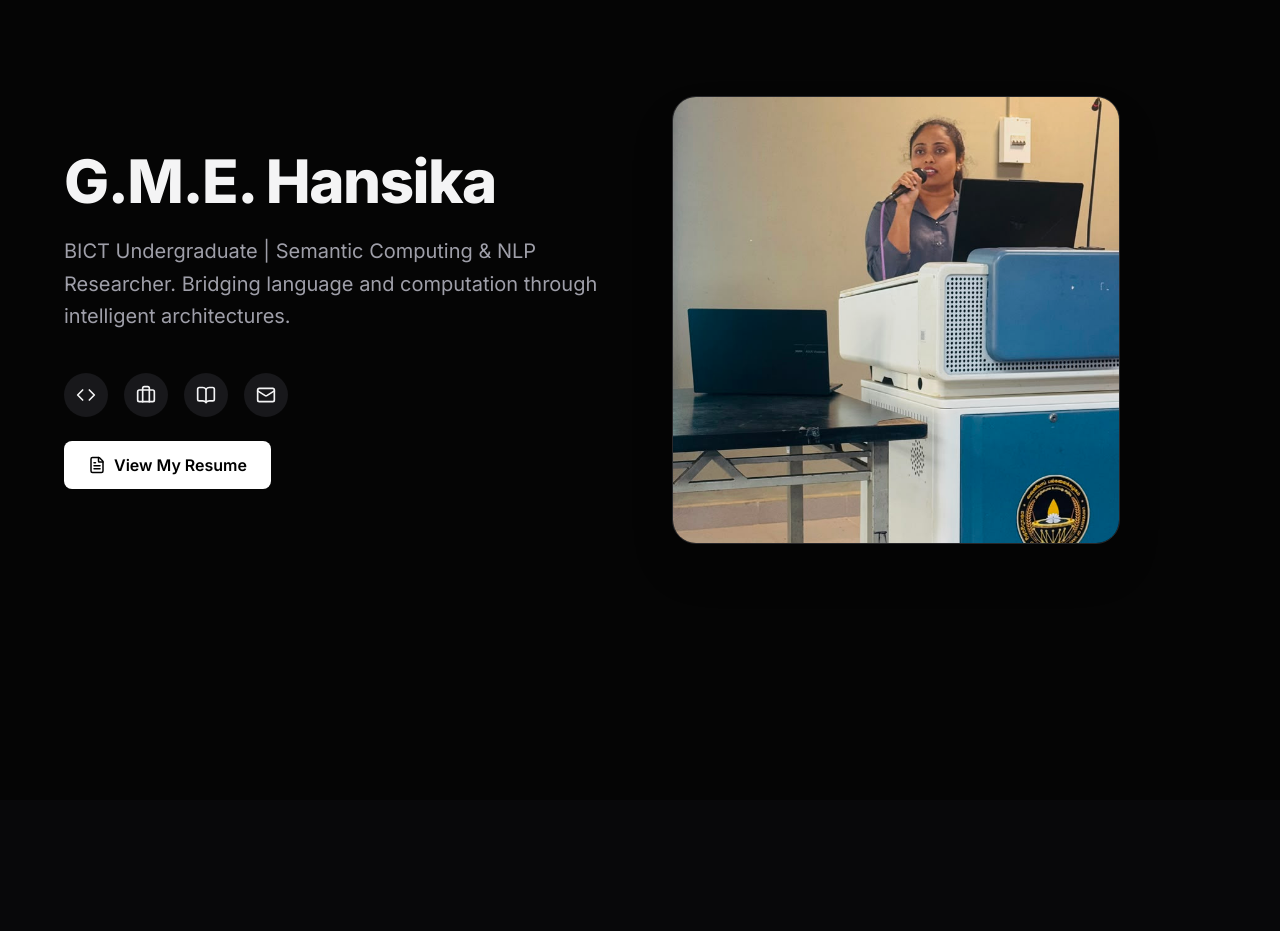
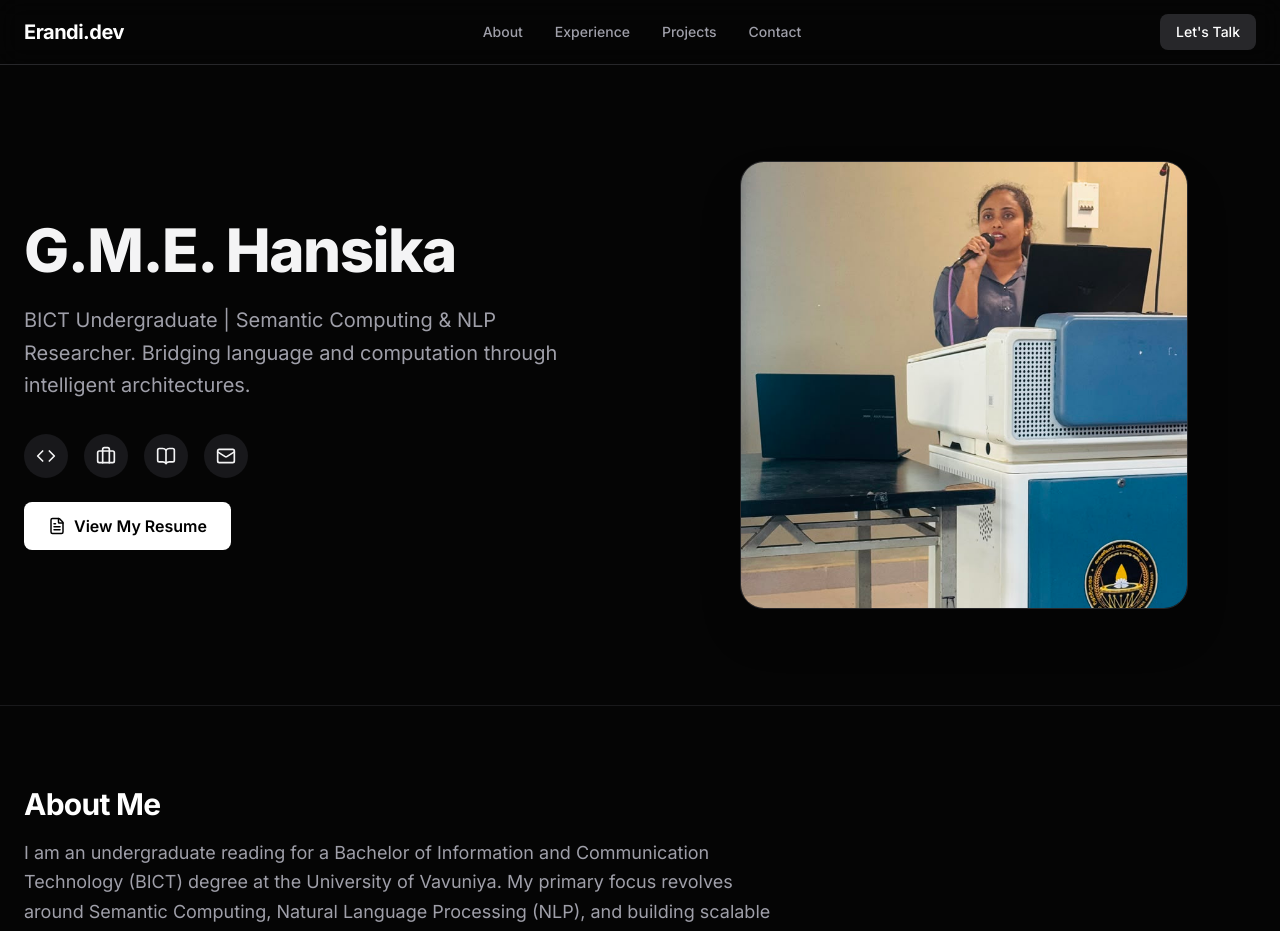
Before and after one commit to Erandi-Hans/Erandi-Hansika-Portfolio, a Next.js app: page / in a window 1280 px wide. Shown: the top 931 px of the page. Before the commit the page ends 800 px from the top, so only its background shows below. Built offline with nearby package versions, Linux system fonts and the light colour scheme.

Commit message:
feat: add navbar, about, and hero components

```diff
--- /dev/null
+++ b/src/app/components/About.tsx
@@ -0,0 +1,15 @@
+export default function About() {
+    return (
+        <section id="about" className="max-w-7xl mx-auto px-6 py-20 border-t border-zinc-800/60">
+            <div className="space-y-4 max-w-3xl">
+                <h2 className="text-3xl font-bold tracking-tight text-white">About Me</h2>
+                <p className="text-zinc-400 text-lg leading-relaxed">
+                    I am an undergraduate reading for a Bachelor of Information and Communication Technology (BICT) degree at the University of Vavuniya. My primary focus revolves around Semantic Computing, Natural Language Processing (NLP), and building scalable full-stack applications using modern architectures.
+                </p>
+                <p className="text-zinc-400 text-lg leading-relaxed">
+                    Alongside my academic and research journey at the IYKONS Industry Research Park, I actively participate in university committees, leadership initiatives, and collaborative software development.
+                </p>
+            </div>
+        </section>
+    );
+}
--- /dev/null
+++ b/src/app/components/Hero.tsx
@@ -0,0 +1,68 @@
+"use client";
+import { useState, useEffect } from "react";
+import { motion, AnimatePresence } from "framer-motion";
+import { Code, Briefcase, BookOpen, FileText, Mail } from 'lucide-react';
+
+const images = ["/img/p1 (2).jpeg", "/img/p2.jpeg", "/img/p3.jpeg", "/img/p5.jpeg"];
+
+export default function Hero() {
+    const [index, setIndex] = useState(0);
+
+    useEffect(() => {
+        const timer = setInterval(() => {
+            setIndex((prev) => (prev + 1) % images.length);
+        }, 4000);
+        return () => clearInterval(timer);
+    }, []);
+
+    return (
+        <section className="max-w-7xl mx-auto px-6 grid grid-cols-1 md:grid-cols-2 gap-16 items-center min-h-[80vh] py-12">
+            {/* Text Content */}
+            <div className="space-y-6">
+                <h1 className="text-5xl md:text-6xl font-extrabold tracking-tight">G.M.E. Hansika</h1>
+                <p className="text-zinc-400 text-lg md:text-xl leading-relaxed">
+                    BICT Undergraduate | Semantic Computing & NLP Researcher.
+                    Bridging language and computation through intelligent architectures.
+                </p>
+
+                {/* Social Links */}
+                <div className="flex gap-4 pt-2">
+                    <a href="https://github.com/Erandi-Hans" target="_blank" className="p-3 bg-zinc-900 rounded-full hover:bg-zinc-800 transition">
+                        <Code size={20} />
+                    </a>
+                    <a href="https://www.linkedin.com/in/erandi-hansika-a286ab225" target="_blank" className="p-3 bg-zinc-900 rounded-full hover:bg-zinc-800 transition">
+                        <Briefcase size={20} />
+                    </a>
+                    <a href="https://medium.com/@erandi2287hansika" target="_blank" className="p-3 bg-zinc-900 rounded-full hover:bg-zinc-800 transition">
+                        <BookOpen size={20} />
+                    </a>
+                    <a href="mailto:erandi2287hansika@gmail.com" className="p-3 bg-zinc-900 rounded-full hover:bg-zinc-800 transition">
+                        <Mail size={20} />
+                    </a>
+                </div>
+
+                {/* CV Button */}
+                <div>
+                    <a href="/my-cv.pdf" target="_blank" className="inline-flex items-center gap-2 px-6 py-3 bg-white text-black font-semibold rounded-lg hover:bg-zinc-200 transition">
+                        <FileText size={18} /> View My Resume
+                    </a>
+                </div>
+            </div>
+
+            {/* Carousel Image */}
+            <div className="relative w-full aspect-square max-w-md mx-auto overflow-hidden rounded-3xl border border-zinc-800 shadow-2xl">
+                <AnimatePresence mode="wait">
+                    <motion.img
+                        key={images[index]}
+                        src={images[index]}
+                        initial={{ opacity: 0 }}
+                        animate={{ opacity: 1 }}
+                        exit={{ opacity: 0 }}
+                        transition={{ duration: 0.8 }}
+                        className="w-full h-full object-cover"
+                    />
+                </AnimatePresence>
+            </div>
+        </section>
+    );
+}
--- /dev/null
+++ b/src/app/components/Navbar.tsx
@@ -0,0 +1,25 @@
+import Link from "next/link";
+
+export default function Navbar() {
+    return (
+        <nav className="sticky top-0 z-50 bg-[#050505]/80 backdrop-blur-md border-b border-zinc-800">
+            <div className="max-w-7xl mx-auto px-6 h-16 flex items-center justify-between">
+                <Link href="/" className="text-xl font-bold tracking-tight text-white">
+                    Erandi.dev
+                </Link>
+                <div className="hidden md:flex items-center gap-8 text-sm font-medium text-zinc-400">
+                    <Link href="#about" className="hover:text-white transition">About</Link>
+                    <Link href="#experience" className="hover:text-white transition">Experience</Link>
+                    <Link href="#projects" className="hover:text-white transition">Projects</Link>
+                    <Link href="#contact" className="hover:text-white transition">Contact</Link>
+                </div>
+                <Link
+                    href="#contact"
+                    className="px-4 py-2 bg-zinc-800 hover:bg-zinc-700 text-white text-sm font-medium rounded-lg transition"
+                >
+                    Let's Talk
+                </Link>
+            </div>
+        </nav>
+    );
+}
--- a/src/app/page.tsx
+++ b/src/app/page.tsx
@@ -1,72 +1,14 @@
-"use client";
-import { useState, useEffect } from "react";
-import { motion, AnimatePresence } from "framer-motion";
-import { Code, Briefcase, BookOpen, FileText, Mail } from 'lucide-react';
+import About from "./components/About";
+import Hero from "./components/Hero";
+import Navbar from "./components/Navbar";
 
-const images = ["/img/p1 (2).jpeg", "/img/p2.jpeg", "/img/p3.jpeg", "/img/p5.jpeg"];
 
 export default function Home() {
-  const [index, setIndex] = useState(0);
-
-  useEffect(() => {
-    const timer = setInterval(() => {
-      setIndex((prev) => (prev + 1) % images.length);
-    }, 4000);
-    return () => clearInterval(timer);
-  }, []);
-
   return (
-    <div className="min-h-screen bg-[#050505] text-zinc-100 p-10">
-      <main className="max-w-6xl mx-auto">
-        <section className="grid grid-cols-1 md:grid-cols-2 gap-16 items-center min-h-[70vh]">
-
-          {/* Text Content */}
-          <div className="space-y-6">
-            <h1 className="text-6xl font-extrabold tracking-tight">G.M.E. Hansika</h1>
-            <p className="text-zinc-400 text-xl leading-relaxed">
-              BICT Undergraduate | Semantic Computing & NLP Researcher.
-              Bridging language and computation through intelligent architectures.
-            </p>
-
-            {/* Social Links with Updated Icons */}
-            <div className="flex gap-4 pt-4">
-              <a href="https://github.com/Erandi-Hans" target="_blank" className="p-3 bg-zinc-900 rounded-full hover:bg-zinc-800 transition">
-                <Code size={20} />
-              </a>
-              <a href="https://www.linkedin.com/in/erandi-hansika-a286ab225" target="_blank" className="p-3 bg-zinc-900 rounded-full hover:bg-zinc-800 transition">
-                <Briefcase size={20} />
-              </a>
-              <a href="https://medium.com/@erandi2287hansika" target="_blank" className="p-3 bg-zinc-900 rounded-full hover:bg-zinc-800 transition">
-                <BookOpen size={20} />
-              </a>
-              <a href="mailto:erandi2287hansika@gmail.com" className="p-3 bg-zinc-900 rounded-full hover:bg-zinc-800 transition">
-                <Mail size={20} />
-              </a>
-            </div>
-
-            {/* CV Button */}
-            <a href="/my-cv.pdf" target="_blank" className="inline-flex items-center gap-2 px-6 py-3 bg-white text-black font-semibold rounded-lg hover:bg-zinc-200 transition">
-              <FileText size={18} /> View My Resume
-            </a>
-          </div>
-
-          {/* Carousel Image */}
-          <div className="relative w-full aspect-square max-w-md overflow-hidden rounded-3xl border border-zinc-800 shadow-2xl">
-            <AnimatePresence mode="wait">
-              <motion.img
-                key={images[index]}
-                src={images[index]}
-                initial={{ opacity: 0 }}
-                animate={{ opacity: 1 }}
-                exit={{ opacity: 0 }}
-                transition={{ duration: 0.8 }}
-                className="w-full h-full object-cover"
-              />
-            </AnimatePresence>
-          </div>
-
-        </section>
-      </main>
+    <div className="min-h-screen bg-[#050505] text-zinc-100 selection:bg-zinc-800 selection:text-white">
+      <Navbar />
+      <Hero />
+      <About />
     </div>
   );
 }
```
